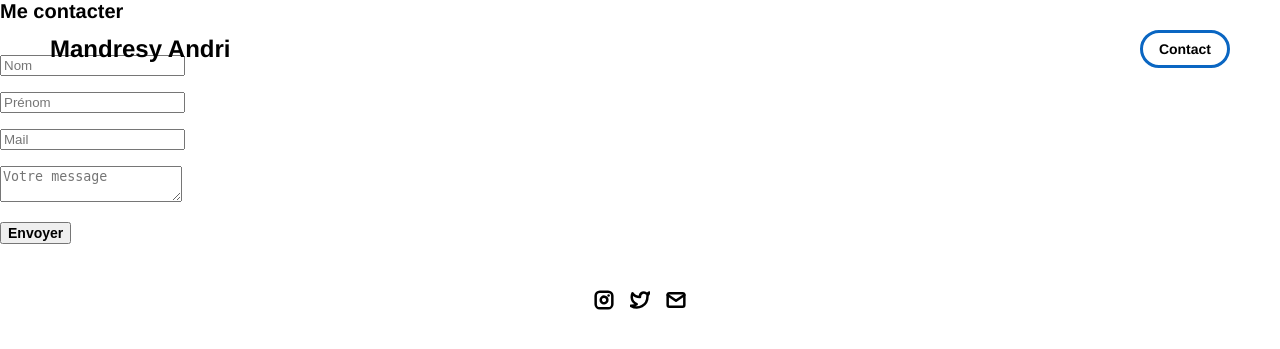
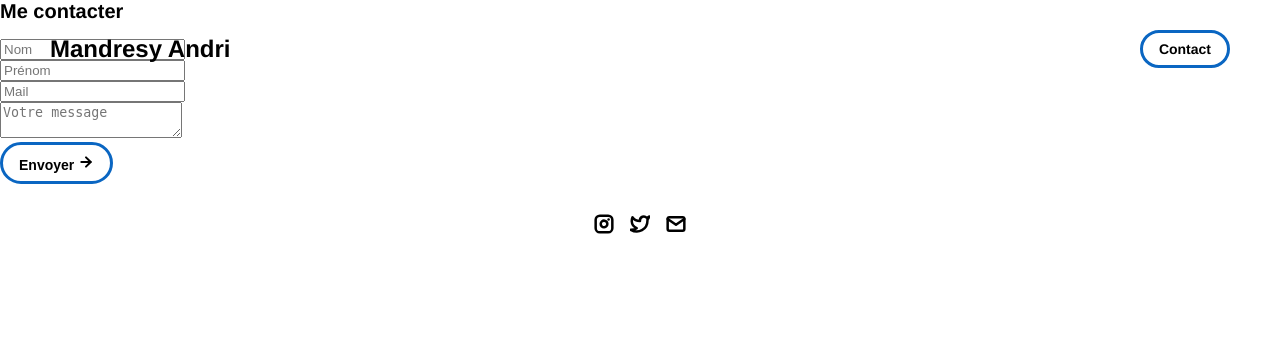
Before and after one commit to mandresyandri/mandresy-portefolio, a PHP site: template views/contact.php in a window 1280 px wide. Shown: the top 349 px of the page. Run offline with PHP 8.4, Linux system fonts and the light colour scheme; the template is opened without the code that fills it, so the values that code supplies are empty; some libraries are stand-ins or nearby versions.

Commit message:
Starting contact form frontend

```diff
--- a/css/layout.css
+++ b/css/layout.css
@@ -15,9 +15,6 @@ body {
   -moz-osx-font-smoothing: grayscale;
 }
 
-
-
-
 /* Main Page Layout */
 
 #main-content {
@@ -26,9 +23,6 @@ body {
   flex-direction: column;
   gap: 96px;
 }
-
-
-
 
 /* Portfolio Header */
 
@@ -57,9 +51,6 @@ body {
   flex-basis: 50%;
 }
 
-
-
-
 /* About Section */
 
 #about-section {
@@ -75,6 +66,7 @@ body {
 }
 
 /* Contact Section */
+
 #contact-section {
   display: flex;
   flex-direction: column;
@@ -85,6 +77,18 @@ body {
   display: flex;
   flex-direction: column;
   gap: 34px;
+}
+
+button.button {
+  padding: 8px 16px;
+  border: 3px solid #0a66c2;
+  border-radius: 50px;
+  background-color: white;
+  text-decoration: none;
+  width: fit-content;
+  display: flex;
+  gap: 5px;
+  align-items: center;
 }
 
 /* Project Section */
--- a/css/utilities.css
+++ b/css/utilities.css
@@ -132,3 +132,7 @@ a.hashtag {
 a:hover{
   text-decoration: underline;
 }
+
+span.button-text:hover{
+  text-decoration: underline;
+}
--- a/index.php
+++ b/index.php
@@ -2,5 +2,5 @@
 <?php include("views/main-content.php") ?>
 <?php include("views/about.php")?>
 <?php include("views/projects.php")?>
-<?php //include("views/contact.php")?>
+<?php include("views/contact.php")?>
 <?php include("views/footer.php")?>
--- a/views/contact.php
+++ b/views/contact.php
@@ -2,12 +2,18 @@
     <div id="contact-section">
         <span class="subheader-text">Me contacter</span>
         <div class="contact-section-content">
-            <form action="" method="post">
-                <p><input type="text" placeholder="Nom" /></p>
-                <p><input type="text" placeholder="Prénom" /></p>
-                <p><input type="text" placeholder="Mail" /></p>
-                <p><textarea name="message" placeholder="Votre message"></textarea></p>
-                <p class="button"><input class="button-text" type="submit" value="Envoyer" /></p>
+            <!-- <form action="" method="post"> -->
+            <form>
+                <div class="form-box"><input type="text" placeholder="Nom" /></div>
+                <div class="form-box"><input type="text" placeholder="Prénom" /></div>
+                <div class="form-box"><input type="text" placeholder="Mail" /></div>
+                <div class="form-box"><textarea name="message" placeholder="Votre message"></textarea></div>
+                <button class="button" type="submit" value="Envoyer">
+                    <span class="button-text">
+                        Envoyer
+                        <image src="./assets/icons/arrow-right.svg" class="right-arrow-icon"/>
+                    </span>
+                </button>
             </form>
         </div>
     </div>
```
